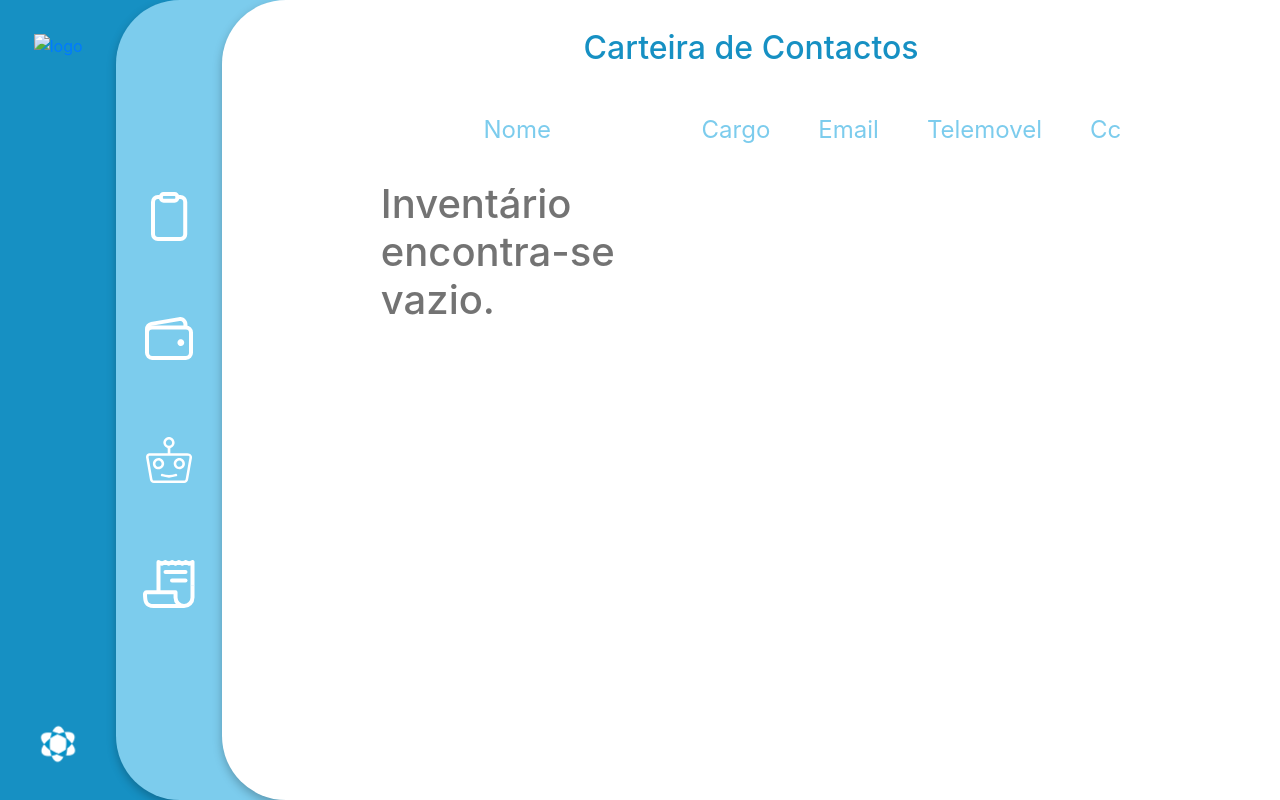
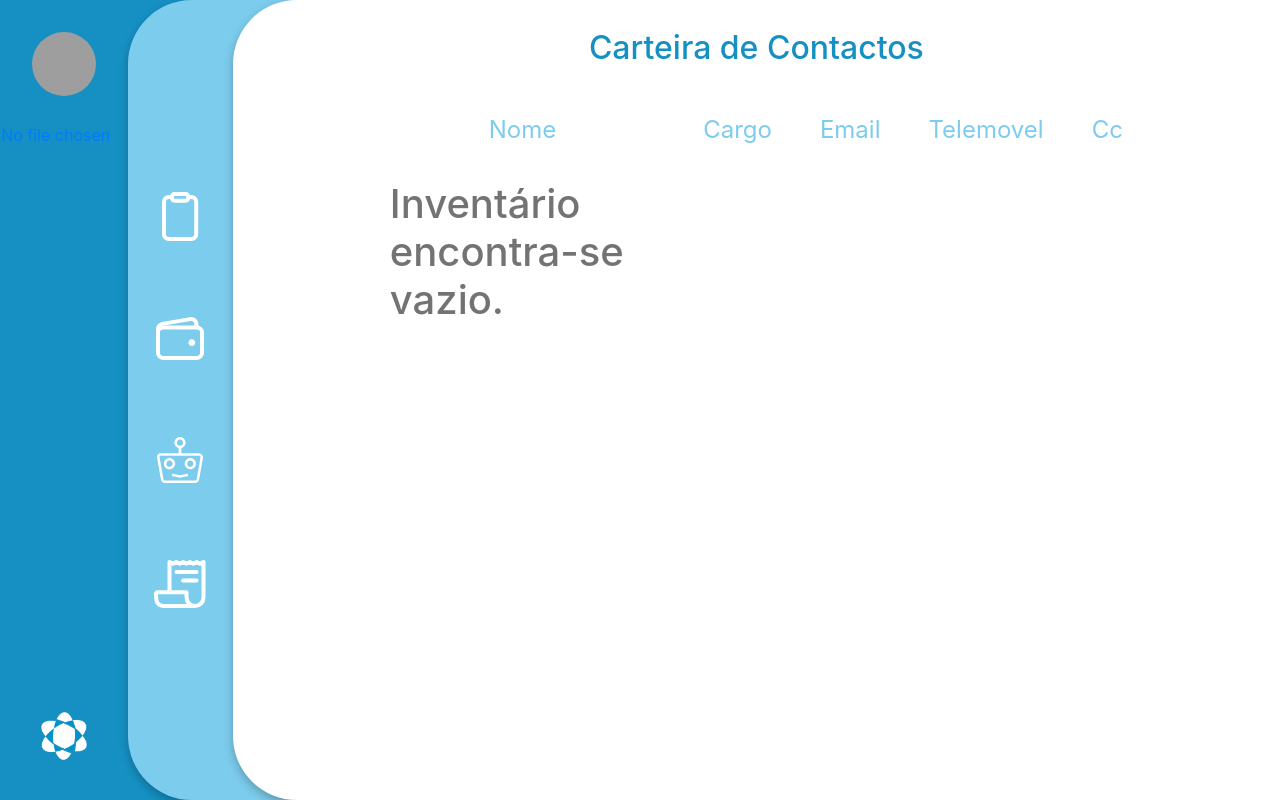
Before and after one commit to fpribeiro3069/JekOffice, a Django app: template jekoffice/contactos/templates/contactos/contactos.html in a window 1280 px wide. Run offline with Django 3.2, Linux system fonts and the light colour scheme; the template is opened without the code that fills it: values that come from a table or form of the project are taken from there, others are empty; some libraries are stand-ins or nearby versions; grey boxes are pictures that could not be loaded.

Commit message:
more front-end on profile editor

```diff
--- a/jekoffice/inventario/static/css/nav.css
+++ b/jekoffice/inventario/static/css/nav.css
@@ -22,8 +22,12 @@
 }
 
 .darkblue-nav img {
-  height     : 3rem;
   object-fit : cover;
+  overflow: hidden;
+  display: inline-block;
+  width: 4rem;
+  height: 4rem;
+  border-radius: 50%;
 }
 
 #press {
--- a/jekoffice/jekoffice/templates/base.html
+++ b/jekoffice/jekoffice/templates/base.html
@@ -32,7 +32,11 @@
       </div>
     <div class="darkblue">
       <div class="darkblue-nav">
-        <a href="{% url 'editar_perfil' %}"><img  border="0" src="{{ user.imagem.url }}" alt="logo" ></a>
+        {% if user.imagem %}
+        <a href="{% url 'editar_perfil' %}"><div class="imagem"><img src="{{user.imagem.url}}" alt=""> <br> {{ form.imagem}} </div></a>
+        {% else %}
+        <a href="{% url 'editar_perfil' %}"><div class="imagem"><img src="/static/css/profile1.png" alt=""> <br> {{ form.imagem}} </div></a>
+        {% endif %}
         <img border="0" src="/static/css/logo_jek.png" alt="logo" >
       </div>
       <div class="lightblue">
--- a/jekoffice/users/templates/users/editar_perfil.html
+++ b/jekoffice/users/templates/users/editar_perfil.html
@@ -30,6 +30,5 @@
           <input type="submit" value="Salvar Alterções">
       </form>
     </div>
-
 </body>
 </html>
```
Also changed, not shown: jekoffice/users/static/css/editar_perfil.css (+34 -35 lines), jekoffice/inventario/static/css/logo_jek_g.svg (added), jekoffice/media/users/2020/09/12/SeekPng.com_morty-png_686000.png (added), 1 other file.
